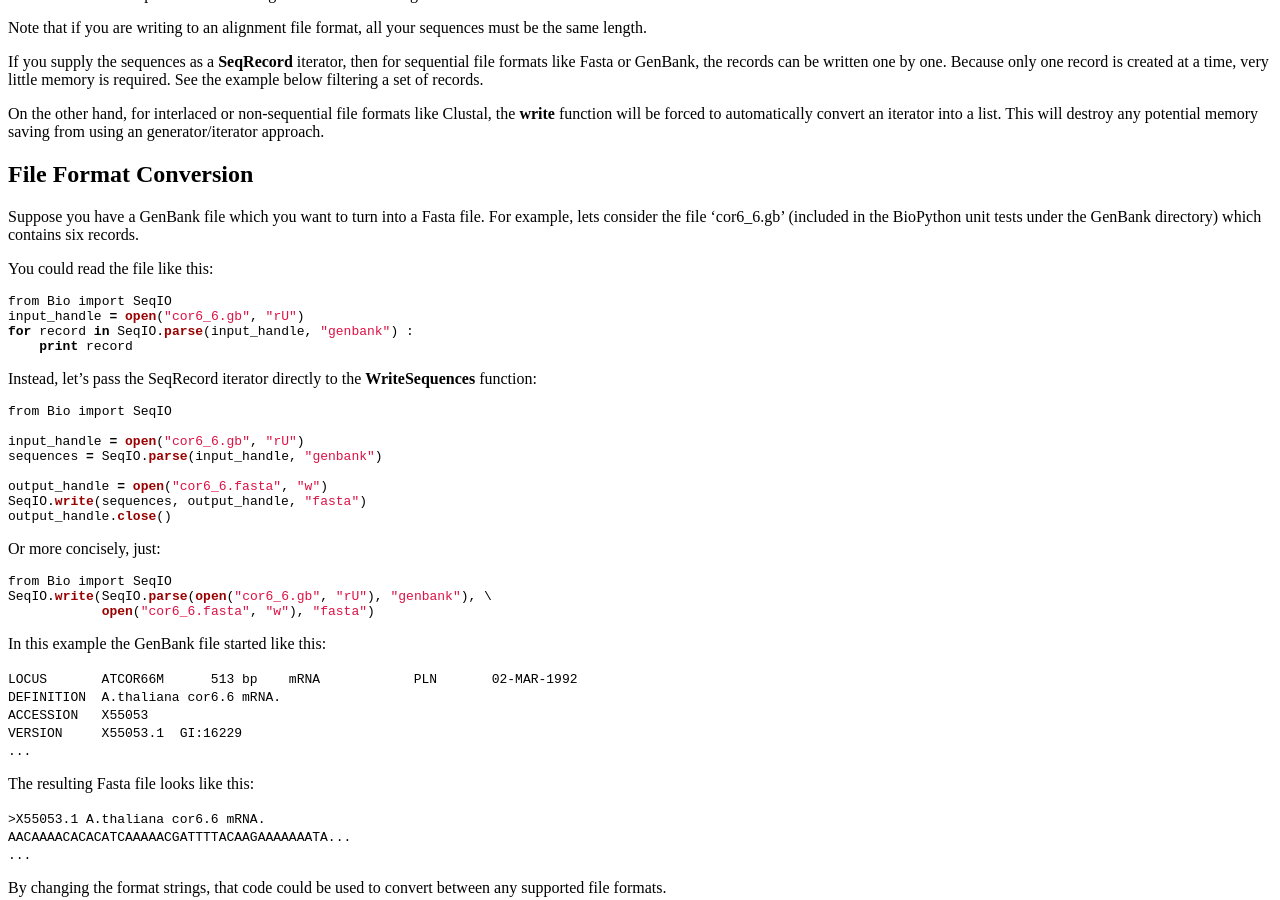
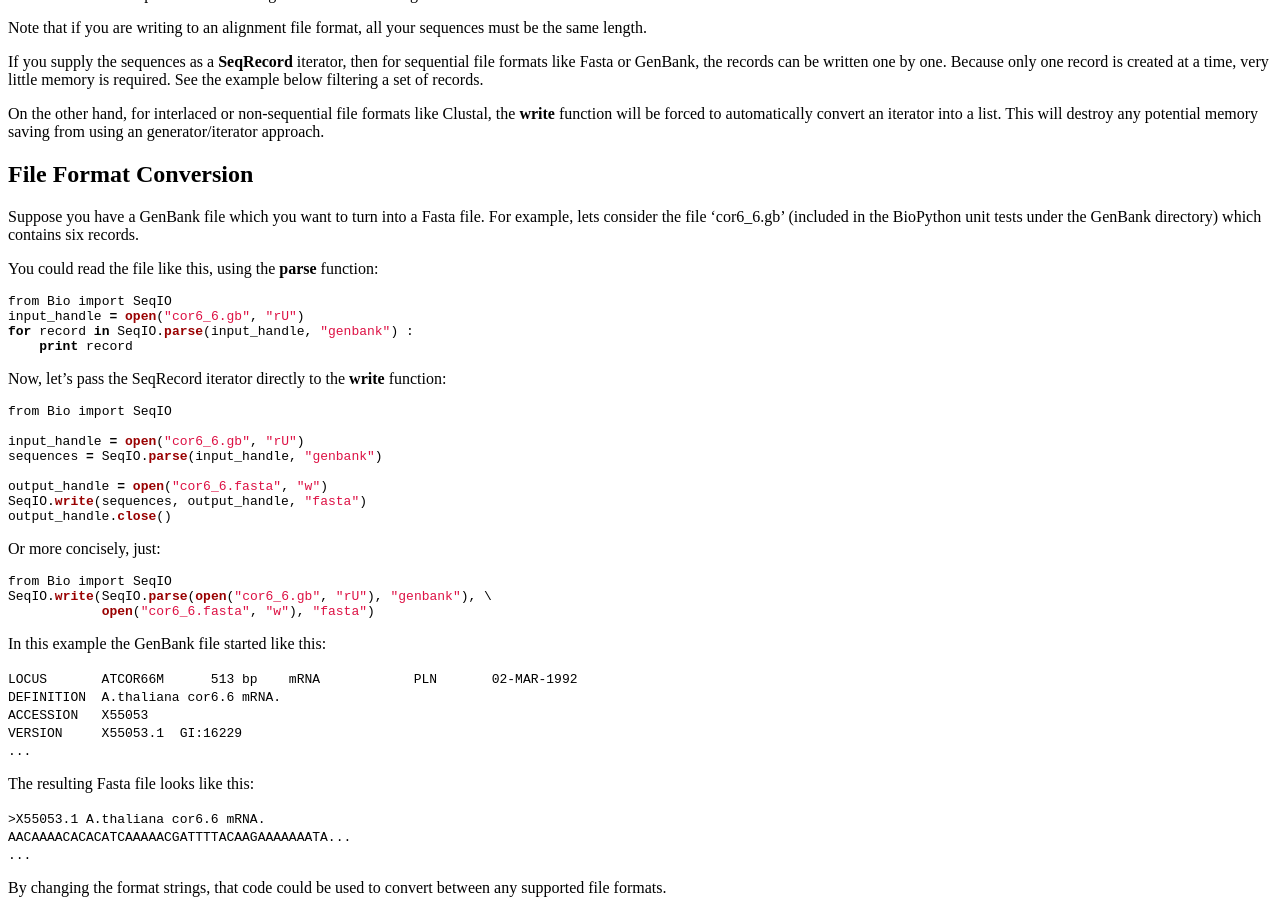
Before and after one commit to biopython/biopython.github.io, a Jekyll site: the page built from wiki/SeqIO.md, in a window 1280 px wide and 900 px high, scrolled down 1755 px. Built offline with Jekyll 4.4.1, drawn with Linux system fonts in a browser that asks for light colours.

Commit message:
renaming SequenceIterator and WriteSequence to parse and write

````diff
--- a/wiki/SeqIO.md
+++ b/wiki/SeqIO.md
@@ -181,7 +181,7 @@ file. For example, lets consider the file 'cor6\_6.gb' (included in the
 BioPython unit tests under the GenBank directory) which contains six
 records.
 
-You could read the file like this:
+You could read the file like this, using the **parse** function:
 
 ``` python
 from Bio import SeqIO
@@ -190,8 +190,8 @@ for record in SeqIO.parse(input_handle, "genbank") :
     print record
 ```
 
-Instead, let's pass the SeqRecord iterator directly to the
-**WriteSequences** function:
+Now, let's pass the SeqRecord iterator directly to the **write**
+function:
 
 ``` python
 from Bio import SeqIO
````
Also changed, not shown: 1 other file.
